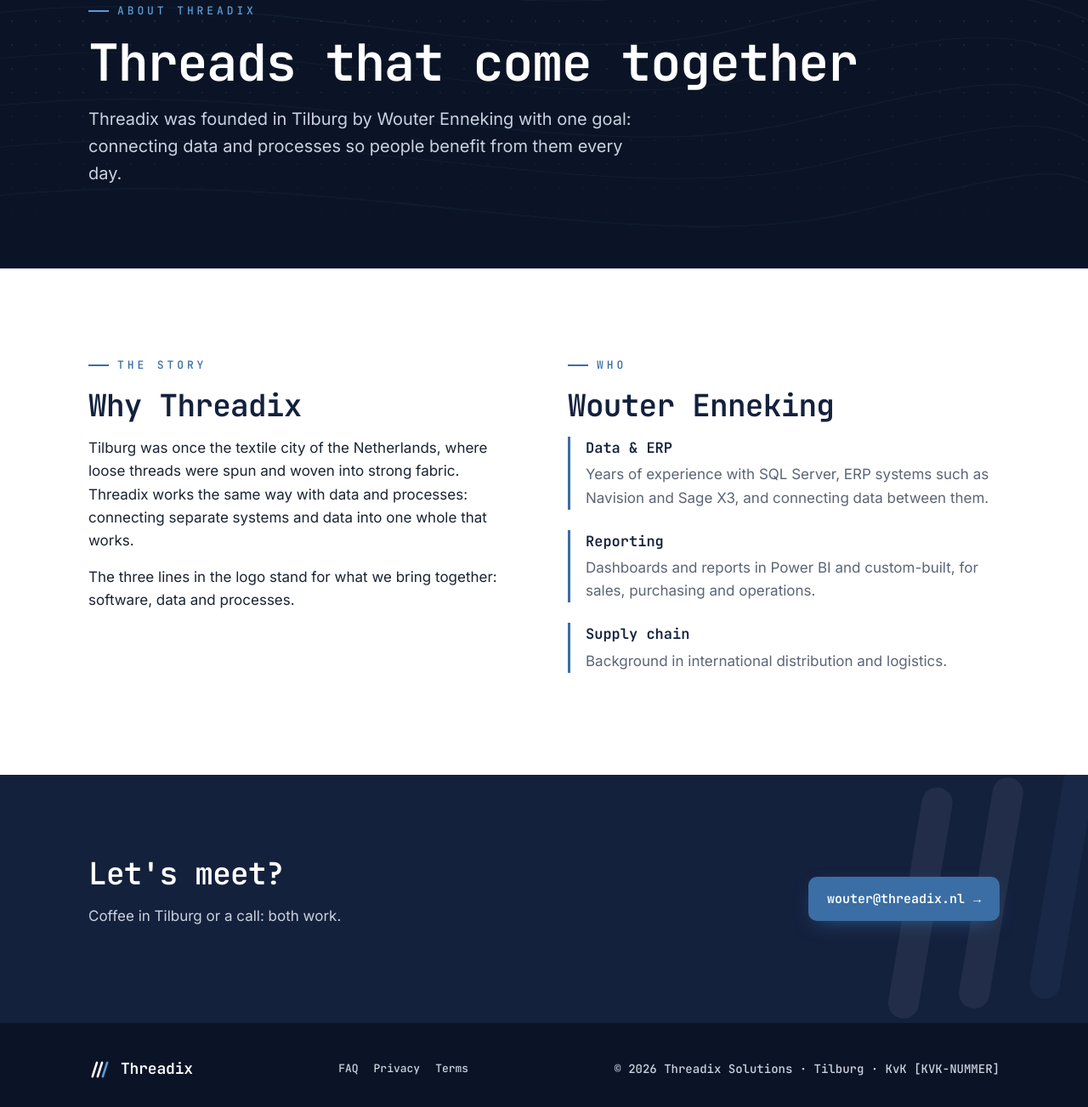
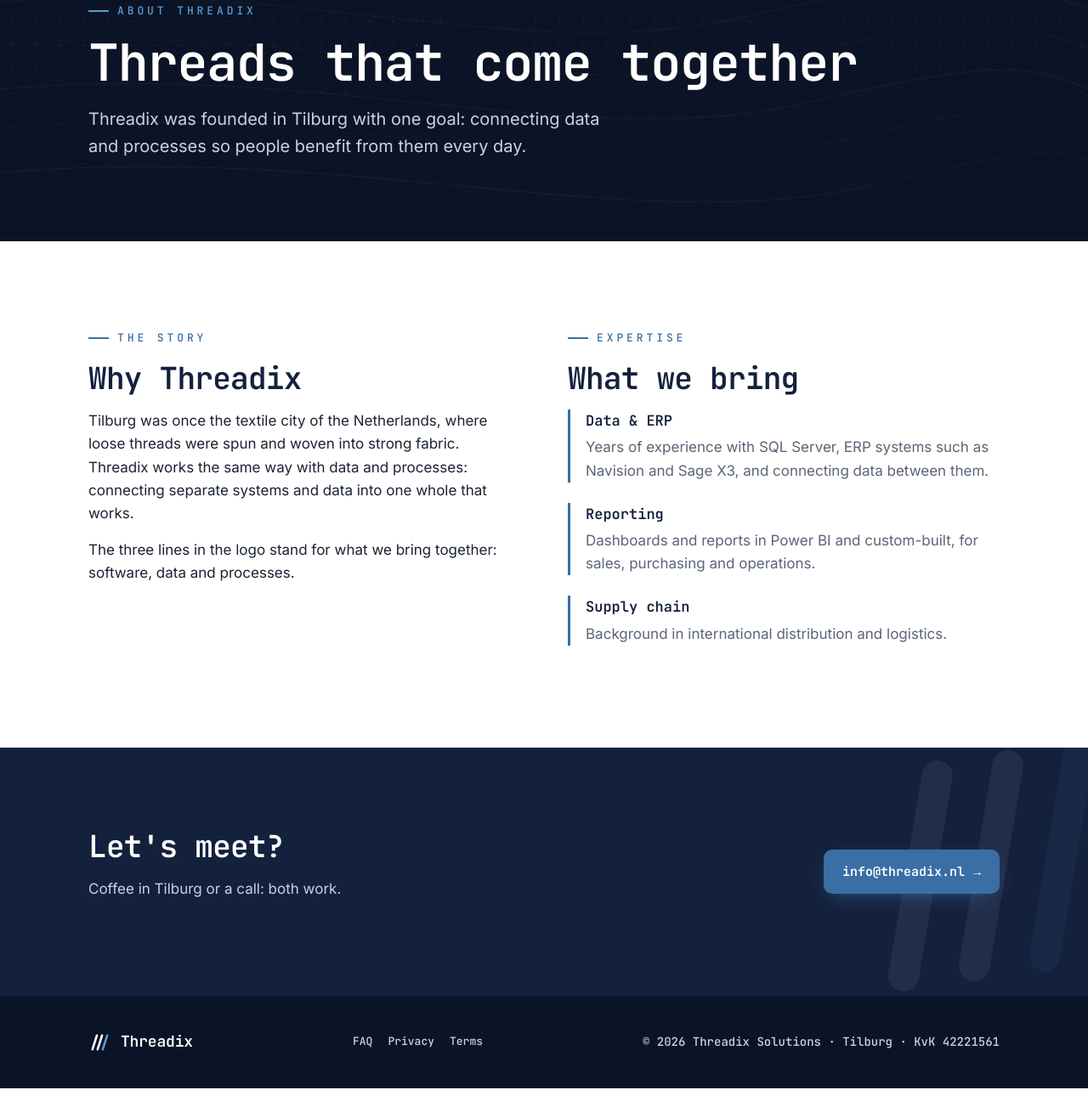
Before and after one commit to threadix-nl/threadix-nl.github.io, a plain HTML site: page en-over.html in a window 1280 px wide. Shown: the part 157-1460 px from the top of the page at 85% size. After the commit the page ends 1438 px from the top, so only its background shows below. Drawn offline with Linux system fonts and the light colour scheme.

Commit message:
Update en-over.html

```diff
--- a/en-over.html
+++ b/en-over.html
@@ -4,9 +4,9 @@
   <meta charset="utf-8">
   <meta name="viewport" content="width=device-width, initial-scale=1">
   <title>About Threadix – Threadix Solutions</title>
-  <meta name="description" content="Threadix Solutions was founded by Wouter Enneking in Tilburg, the Netherlands. Experience in data, ERP and reporting.">
+  <meta name="description" content="Threadix Solutions is based in Tilburg, the Netherlands. Experience in data, ERP and reporting.">
   <meta property="og:title" content="About Threadix – Threadix Solutions">
-  <meta property="og:description" content="Threadix Solutions was founded by Wouter Enneking in Tilburg, the Netherlands. Experience in data, ERP and reporting.">
+  <meta property="og:description" content="Threadix Solutions is based in Tilburg, the Netherlands. Experience in data, ERP and reporting.">
   <link rel="icon" href="favicon.svg" type="image/svg+xml">
   <link rel="stylesheet" href="style.css">
   <script src="site.js" defer></script>
@@ -40,7 +40,7 @@
         <div class="hero-text">
           <p class="eyebrow">About Threadix</p>
           <h1>Threads that come together</h1>
-          <p class="lead">Threadix was founded in Tilburg by Wouter Enneking with one goal: connecting data and processes so people benefit from them every day.</p>
+          <p class="lead">Threadix was founded in Tilburg with one goal: connecting data and processes so people benefit from them every day.</p>
 
         </div>
 
@@ -56,8 +56,8 @@
           <p>The three lines in the logo stand for what we bring together: software, data and processes.</p>
         </div>
         <div class="reveal">
-          <p class="eyebrow">Who</p>
-          <h2>Wouter Enneking</h2>
+          <p class="eyebrow">Expertise</p>
+          <h2>What we bring</h2>
           <div class="fact"><strong>Data &amp; ERP</strong><span>Years of experience with SQL Server, ERP systems such as Navision and Sage X3, and connecting data between them.</span></div>
           <div class="fact"><strong>Reporting</strong><span>Dashboards and reports in Power BI and custom-built, for sales, purchasing and operations.</span></div>
           <div class="fact"><strong>Supply chain</strong><span>Background in international distribution and logistics.</span></div>
@@ -71,7 +71,7 @@
           <h2>Let's meet?</h2>
           <p>Coffee in Tilburg or a call: both work.</p>
         </div>
-        <a class="btn btn-primary" href="mailto:wouter@threadix.nl">wouter@threadix.nl <span class="arrow" aria-hidden="true">→</span></a>
+        <a class="btn btn-primary" href="mailto:info@threadix.nl">info@threadix.nl <span class="arrow" aria-hidden="true">→</span></a>
       </div>
     </section>
   </main>
@@ -80,7 +80,7 @@
     <div class="wrap">
       <a class="brand" href="en.html"><img src="mark-wit.svg" alt=""><span>Threadix</span></a>
       <div class="footer-links"><a href="en-faq.html">FAQ</a><a href="privacy.html">Privacy</a><a href="voorwaarden.html">Terms</a></div>
-      <span class="mono">© 2026 Threadix Solutions · Tilburg · KvK [KVK-NUMMER]</span>
+      <span class="mono">© 2026 Threadix Solutions · Tilburg · KvK 42221561</span>
     </div>
   </footer>
 </body>
```
